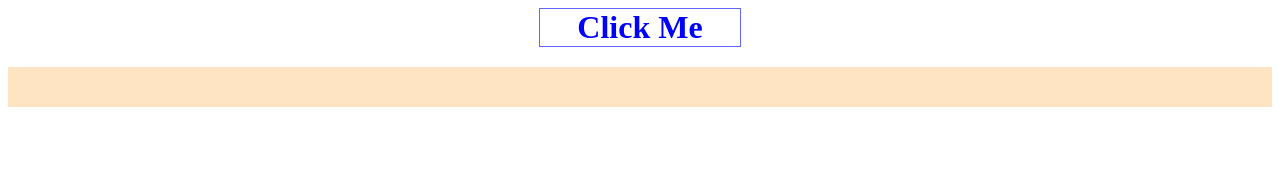
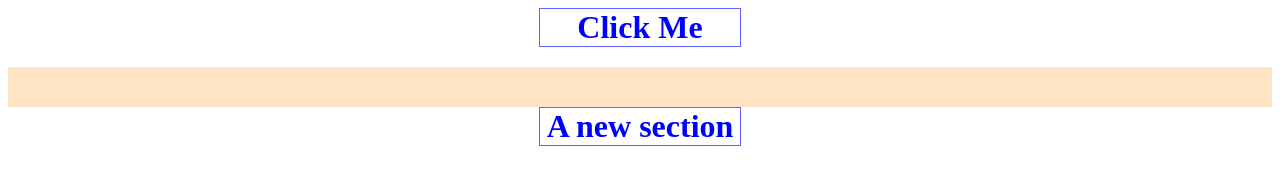
Before and after one commit to jnc-github/Session_6_VCS, a plain HTML site: page index.html in a window 1280 px wide. Drawn offline with Linux system fonts and the light colour scheme.

Commit message:
Added a new section
in index.html

```diff
--- a/index.html
+++ b/index.html
@@ -6,6 +6,9 @@
 <body>
     <h1 onclick="displayMessage();">Click Me</h1>
     <div id="message-box"></div>
+
+    <h1>A new section</h1>
+
     <script src="myscript.js"></script>
 </body>
 </html>
```
